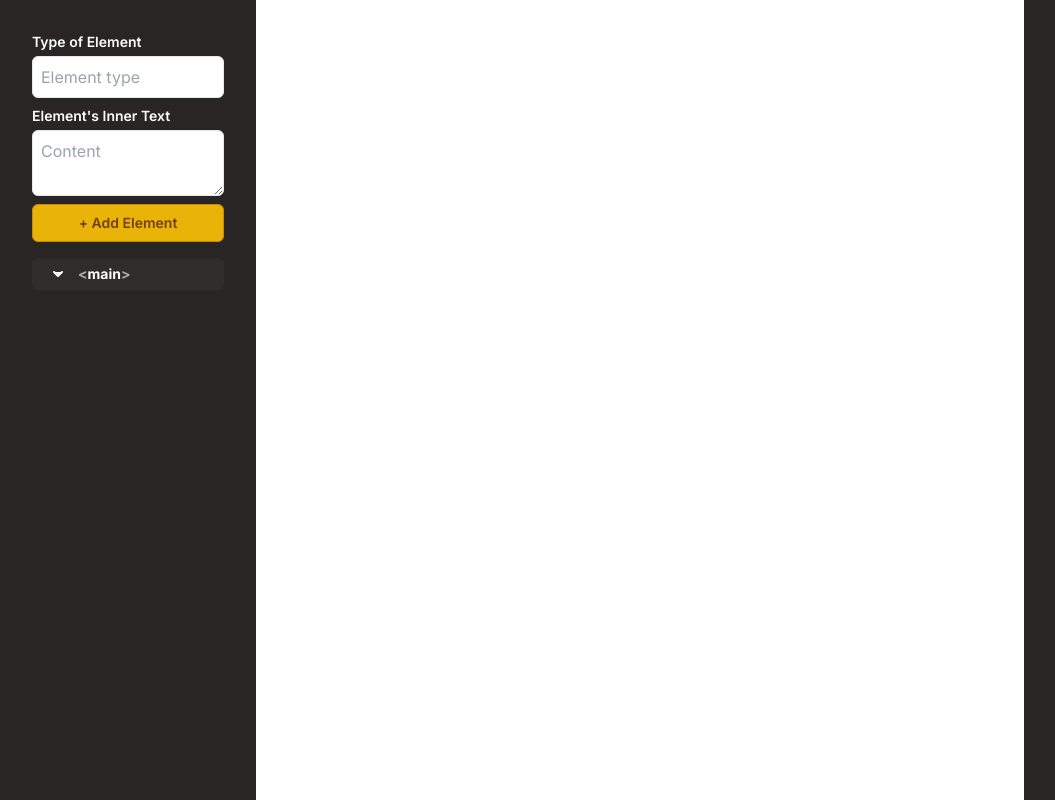
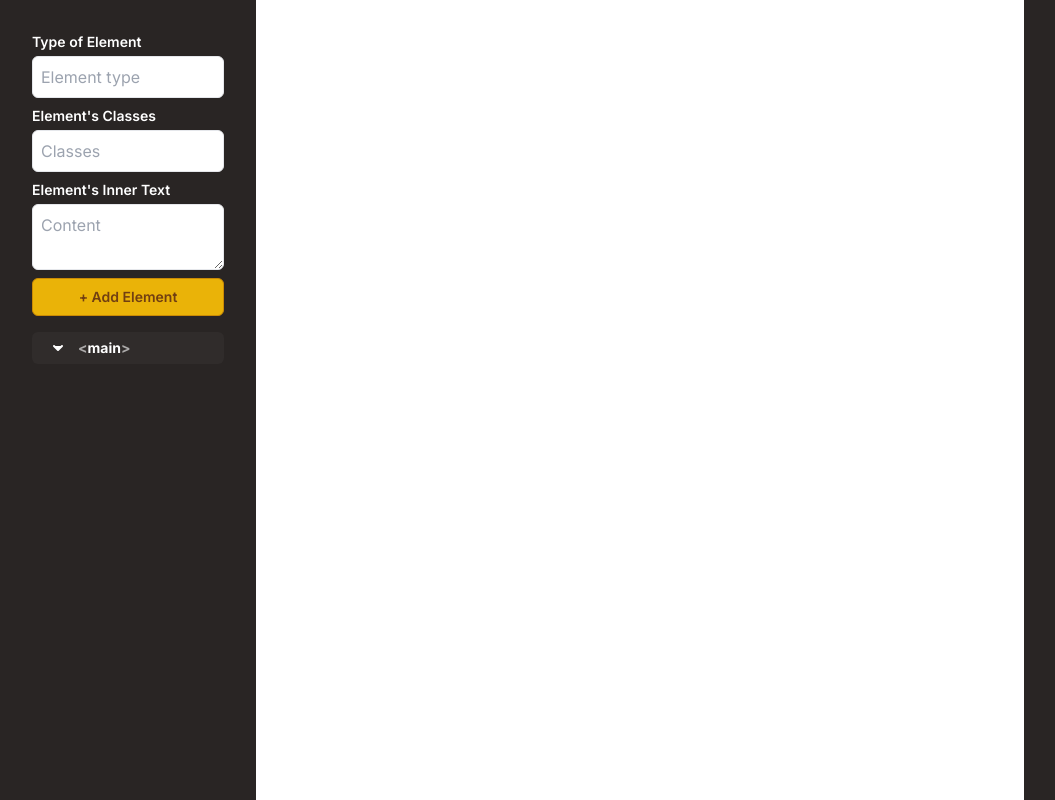
Before and after one commit to Jacques2Marais/forgeapp, a Next.js app: page / in a window 1280 px wide. Shown: the whole page, without its empty margins (0-1055 px from the left). Built offline with nearby package versions, Linux system fonts and the light colour scheme.

Commit message:
[ui] add class input & disable for text element

```diff
--- a/src/app/components/ElementComposer.js
+++ b/src/app/components/ElementComposer.js
@@ -75,9 +75,15 @@ function Tree({ data, isParent = false, onSelect = (index) => {}, level = 0 }) {
 }
 
 export default function ElementComposer({ frameRef = useRef(null) }) {
+    // refs to inputs
     const elementTypeInput = useRef(null);
     const elementContentInput = useRef(null);
+    const elementClassInput = useRef(null);
+
+    // ref to form
     const formRef = useRef(null);
+
+    // index of next element to append (this-1 = index of last appended element)
     const elementIndex = useRef(1);
 
     // initial structure of tree on first render
@@ -133,12 +139,14 @@ export default function ElementComposer({ frameRef = useRef(null) }) {
             type: 'create-element',
             element: elementTypeInput.current.value,
             content: elementContentInput.current.value,
+            classes: elementClassInput.current.value,
             index: elementIndex.current++
         });
 
         // clear values and focus on type input
         elementTypeInput.current.value = '';
         elementContentInput.current.value = '';
+        elementClassInput.current.value = '';
         elementTypeInput.current.focus();
     }
 
@@ -157,12 +165,24 @@ export default function ElementComposer({ frameRef = useRef(null) }) {
         });
     }
 
+    function onTypeInput(event) {
+        if (event.target.value.toLowerCase() === 'text') {
+            elementClassInput.current.setAttribute('disabled', true);
+        } else {
+            elementClassInput.current.removeAttribute('disabled');
+        }
+    }
+
     return (
         <div className='composer'>
             <form ref={formRef} onSubmit={addElement} className='composer-form'>
                 <div className='input-group'>
                     <label htmlFor="elementType">Type of Element</label>
-                    <input placeholder='Element type' id='elementType' ref={elementTypeInput} />
+                    <input placeholder='Element type' id='elementType' onInput={onTypeInput} ref={elementTypeInput} />
+                </div>
+                <div className='input-group'>
+                    <label htmlFor="elementClasses">Element's Classes</label>
+                    <input placeholder='Classes' id='elementClasses' ref={elementClassInput} />
                 </div>
                 <div className='input-group'>
                     <label htmlFor="elementContent">Element's Inner Text</label>
```
